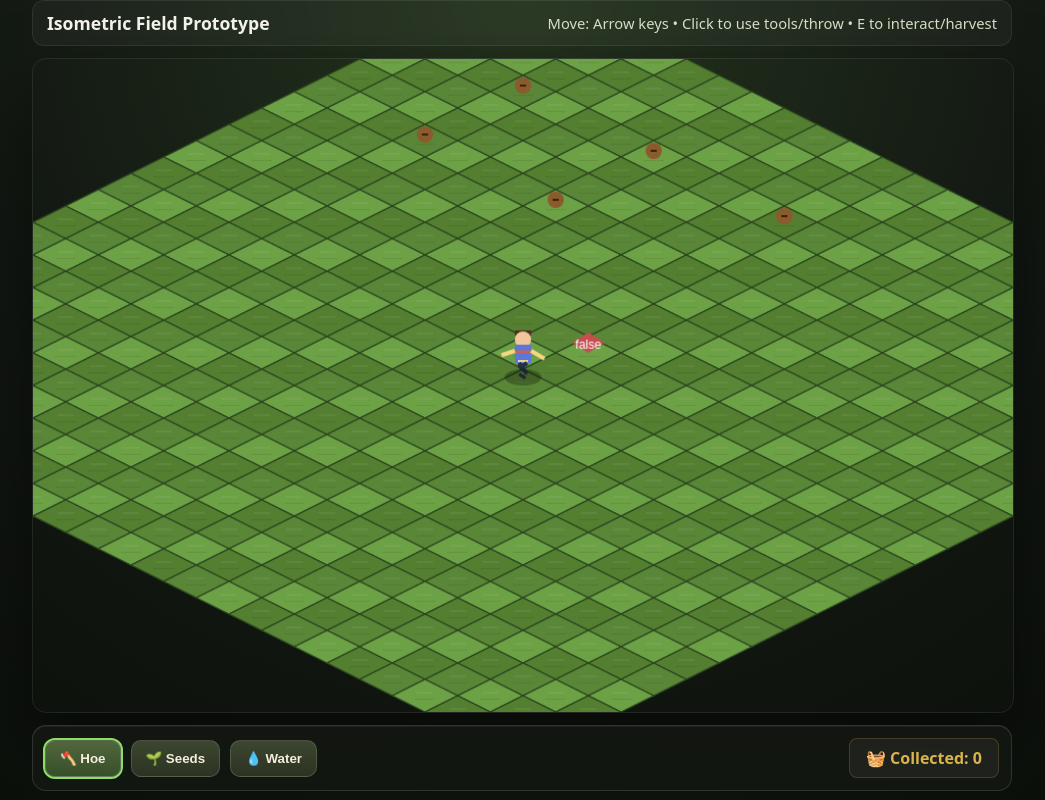
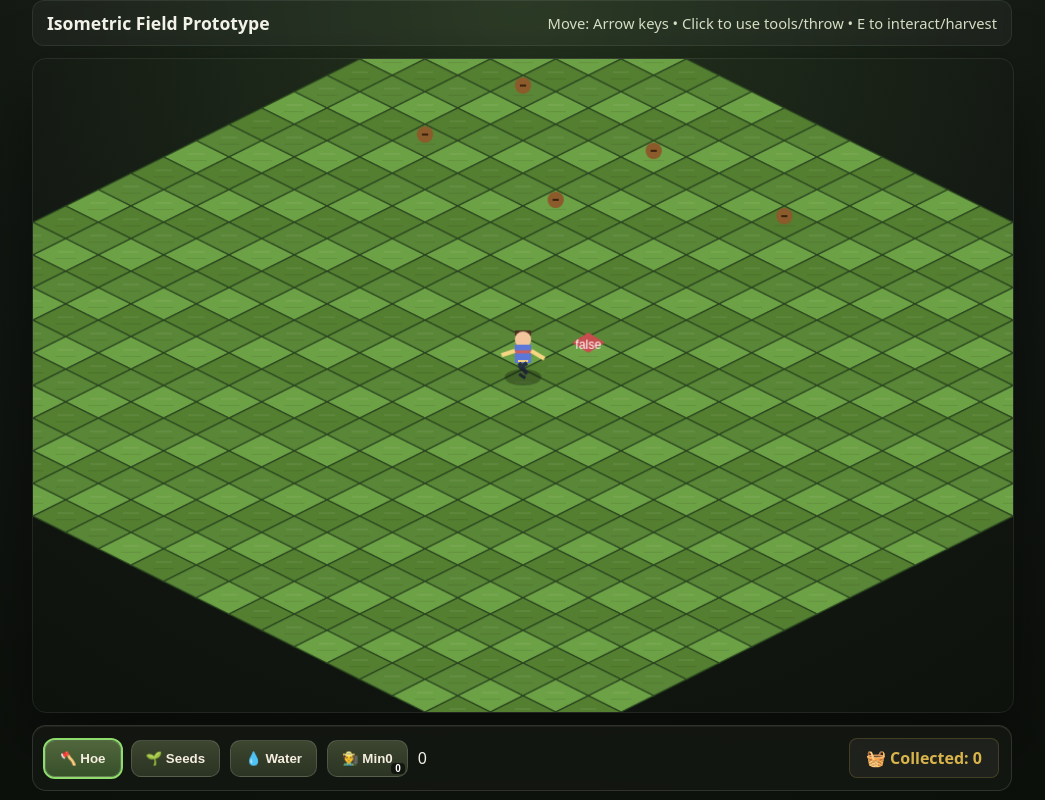
Before and after one commit to Beanminchild/TestGame, a website built with Vite: page workingIndex.html in a window 1280 px wide. Shown: the whole page, without its empty margins (118-1163 px from the left). Built offline with nearby package versions, Linux system fonts and the light colour scheme.

Commit message:
i added a new toolbar element all by my self!

```diff
--- a/src/constants.js
+++ b/src/constants.js
@@ -20,7 +20,8 @@ export const THROW_MAX_DISTANCE = 8;
 export const TOOL_TYPES = {
   HOE: "hoe",
   SEEDS: "seeds",
-  WATERING_CAN: "watering-can"
+  WATERING_CAN: "watering-can",
+  MIN: "min"
 };
 
 export const TILE_TYPES = {
--- a/src/game.js
+++ b/src/game.js
@@ -11,6 +11,7 @@ import {
   useToolAtCursor,
   tryHarvestCrop
 } from "./interactions.js";
+import { TOOL_TYPES } from "./constants.js";
 
 const canvas = document.getElementById("game");
 const ctx = canvas.getContext("2d");
@@ -19,22 +20,52 @@ const keys = setupInput();
 const character = createCharacter();
 const spriteBank = createSpriteBank();
 const world = createWorld();
+
+// Default tool if none is set
+if (!world.selectedTool) {
+  world.selectedTool = TOOL_TYPES.MIN;
+}
+
 const { button, mins } = world;
 
 canvas.style.cursor = "none";
-
 let cursor = null;
-
-let camera = {
-  x: canvas.width / 2,
-  y: 110
-};
-
+let camera = { x: canvas.width / 2, y: 110 };
 let lastFrameTime = performance.now();
 
+/**
+ * Updates HUD tool slots and the Min count badge
+ */
 function syncHUD() {
+  const followingMins = mins.filter(m => m.state === "following").length;
+
   document.querySelectorAll(".tool-slot").forEach((slot) => {
-    slot.classList.toggle("active", slot.dataset.tool === world.selectedTool);
+    const toolName = slot.dataset.tool;
+    const isSelected = toolName === world.selectedTool;
+    slot.classList.toggle("active", isSelected);
+
+    if (toolName === "min") {
+      let countBadge = slot.querySelector(".item-count");
+      if (!countBadge) {
+        countBadge = document.createElement("span");
+        countBadge.className = "item-count";
+        // Basic inline styles in case CSS is missing
+        Object.assign(countBadge.style, {
+          position: 'absolute',
+          bottom: '2px',
+          right: '2px',
+          background: 'rgba(0,0,0,0.6)',
+          color: 'white',
+          padding: '0 4px',
+          borderRadius: '4px',
+          fontSize: '10px',
+          pointerEvents: 'none'
+        });
+        slot.style.position = 'relative';
+        slot.appendChild(countBadge);
+      }
+      countBadge.textContent = followingMins;
+    }
   });
 
   const countDisplay = document.getElementById("crop-count");
@@ -43,18 +74,35 @@ function syncHUD() {
   }
 }
 
+/**
+ * Unified Action: ONLY throws if the Min tool is selected.
+ * Otherwise, it only attempts farming actions.
+ */
+function handleToolAction() {
+  if (world.selectedTool === "min") {
+    throwMin(character, mins, button, cursor);
+  } else {
+    // If hoe/seeds/watering-can is selected, it will NOT throw a min if it fails
+    useToolAtCursor(world, cursor);
+  }
+}
+
+// Toolbar Clicks
 document.querySelectorAll(".tool-slot").forEach((slot) => {
-  slot.addEventListener("click", () => {
+  slot.addEventListener("click", (e) => {
+    e.stopPropagation();
     world.selectedTool = slot.dataset.tool;
     syncHUD();
   });
 });
 
+// Keyboard Shortcuts (1-4)
 document.addEventListener("keydown", (event) => {
   const map = {
     Digit1: "hoe",
     Digit2: "seeds",
-    Digit3: "watering-can"
+    Digit3: "watering-can",
+    Digit4: "min"
   };
 
   const tool = map[event.code];
@@ -70,10 +118,8 @@ function updateCursorPosition(event) {
   const rect = canvas.getBoundingClientRect();
   const scaleX = canvas.width / rect.width;
   const scaleY = canvas.height / rect.height;
-
   const worldX = (event.clientX - rect.left) * scaleX;
   const worldY = (event.clientY - rect.top) * scaleY;
-
   const screenX = worldX - camera.x;
   const screenY = worldY - camera.y;
 
@@ -85,11 +131,9 @@ function updateCursorPosition(event) {
 
 canvas.addEventListener("mousemove", updateCursorPosition);
 
+// Primary Click Handler
 canvas.addEventListener("click", () => {
-  const usedTool = useToolAtCursor(world, cursor);
-  if (!usedTool) {
-    throwMin(character, mins, button, cursor);
-  }
+  handleToolAction();
 });
 
 function loop(timestamp) {
@@ -100,19 +144,25 @@ function loop(timestamp) {
   updateWorld(world, deltaMs);
   updateMins(character, mins, button, world);
 
+  // E Key: Prioritize interaction, then tool use
   if (keys.has("KeyE")) {
     const harvested = tryHarvestCrop(character, world);
     if (!harvested) {
       const collected = tryCollectMin(character, mins);
       if (!collected) {
-        tryInteractWithButton(character, button);
+        const interacted = tryInteractWithButton(character, button);
+        if (!interacted) {
+          // Only uses tool if nothing else happened
+          handleToolAction();
+        }
       }
     }
     keys.delete("KeyE");
   }
 
+  // Space/F Keys
   if (keys.has("Space") || keys.has("KeyF")) {
-    throwMin(character, mins, button, cursor);
+    handleToolAction();
     keys.delete("Space");
     keys.delete("KeyF");
   }
--- a/style.css
+++ b/style.css
@@ -87,3 +87,15 @@ canvas {
   color: #d9b44a;
   border: 1px solid rgba(217, 180, 74, 0.2);
 }
+
+.tool-slot { position: relative; }
+.item-count {
+  position: absolute;
+  bottom: 2px;
+  right: 2px;
+  background: rgba(0,0,0,0.6);
+  color: white;
+  padding: 0 4px;
+  border-radius: 4px;
+  font-size: 10px;
+}
--- a/workingIndex.html
+++ b/workingIndex.html
@@ -19,6 +19,8 @@
         <button class="tool-slot active" data-tool="hoe">🪓 Hoe</button>
         <button class="tool-slot" data-tool="seeds">🌱 Seeds</button>
         <button class="tool-slot" data-tool="watering-can">💧 Water</button>
+        <button class="tool-slot" data-tool="min">🧑‍🌾 Min<span class="min-count">0</span></button>
+        <span class="min-count">0</span>
         <div class="crop-counter">
           🧺 Collected: <span id="crop-count">0</span>
         </div>
```
Also changed, not shown: index.html (+3 -2 lines).
